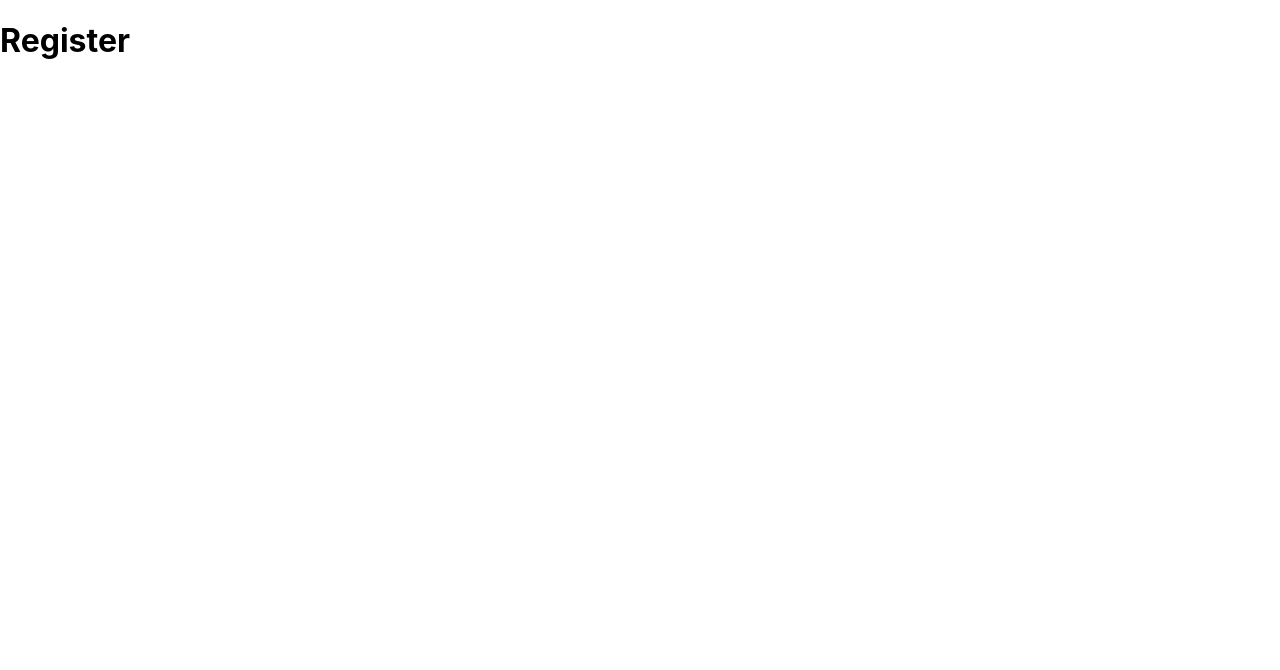
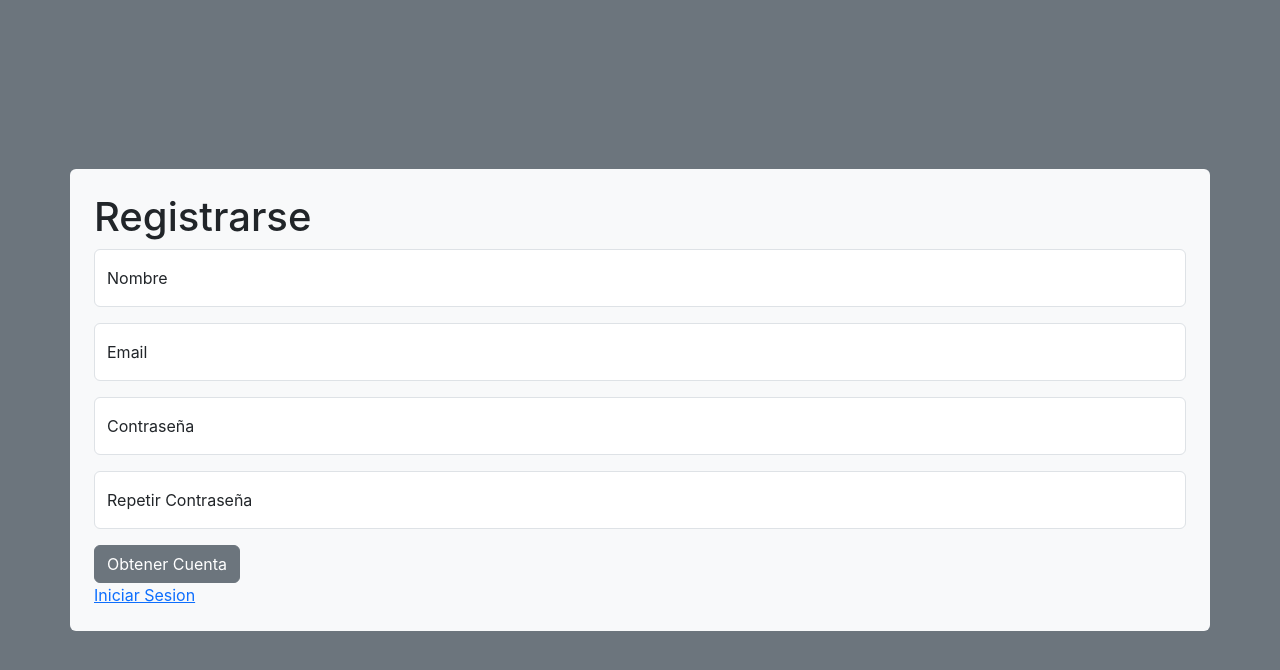
Before and after one commit to lazaronazareno/MERNTasks, a React (Create React App) app in the folder client/: page /register in a window 1280 px wide. Shown: the top 670 px of the page. Built offline with nearby package versions, Linux system fonts and the light colour scheme.

Commit message:
bootstrap,  login form, register form

```diff
--- a/client/public/index.html
+++ b/client/public/index.html
@@ -24,8 +24,8 @@
       work correctly both with client-side routing and a non-root public URL.
       Learn how to configure a non-root public URL by running `npm run build`.
     -->
-    <title>React App</title>
-  </head>
+    <title>Tasks</title>
+    <link href="https://cdn.jsdelivr.net/npm/bootstrap@5.3.0-alpha1/dist/css/bootstrap.min.css" rel="stylesheet" integrity="sha384-GLhlTQ8iRABdZLl6O3oVMWSktQOp6b7In1Zl3/Jr59b6EGGoI1aFkw7cmDA6j6gD" crossorigin="anonymous">  </head>
   <body>
     <noscript>You need to enable JavaScript to run this app.</noscript>
     <div id="root"></div>
--- a/client/src/components/auth/Login.js
+++ b/client/src/components/auth/Login.js
@@ -1,9 +1,75 @@
-import React from 'react'
+import React, { useState } from 'react'
+import { Link } from 'react-router-dom'
 
 const Login = () => {
+  const [values, setValues] = useState({
+    email: '',
+    password: ''
+  })
+  const [error, setError] = useState(false)
+
+  const { email, password } = values
+
+  const onChange = (e) => {
+    setValues({
+      ...values,
+      [e.target.name]: e.target.value
+    })
+  }
+
+  const onSubmit = (e) => {
+    e.preventDefault()
+
+    if (email.trim() === '' || password.trim() === '') {
+      setError(true)
+      return
+    }
+
+    setError(false)
+    console.log(e.target.value)
+  }
   return (
-    <div>
-      <h1>Login</h1>
+    <div className='bg-secondary vh-100 w-100 d-flex align-items-center'>
+      <div className='container p-4 rounded bg-light'>
+        <h1>Iniciar Sesion</h1>
+
+        <form
+          onSubmit={onSubmit}
+        >
+          <div className='form-floating mb-3'>
+            <input
+              type='email'
+              className='form-control'
+              name='email'
+              id='email'
+              placeholder=' '
+              value={email}
+              onChange={onChange}
+            />
+            <label htmlFor='email'>Email</label>
+          </div>
+          <div className='form-floating mb-3'>
+            <input
+              type='password'
+              className='form-control'
+              name='password'
+              id='password'
+              value={password}
+              onChange={onChange}
+              placeholder=' '
+            />
+            <label htmlFor='password'>Contraseña</label>
+          </div>
+
+          <button
+            type='submit'
+            className='btn btn-secondary'
+          >Iniciar Sesion
+          </button>
+        </form>
+
+        <Link to='/register' className='card-link'>Registrarse</Link>
+      </div>
     </div>
   )
 }
--- a/client/src/components/auth/Register.js
+++ b/client/src/components/auth/Register.js
@@ -1,9 +1,115 @@
-import React from 'react'
+import React, { useState } from 'react'
+import { Link } from 'react-router-dom'
 
 const Register = () => {
+  const [values, setValues] = useState({
+    name: '',
+    email: '',
+    password: '',
+    passwordR: ''
+  })
+  const [error, setError] = useState(false)
+  const [errorMessage, setErrorMessage] = useState(null)
+
+  const { name, email, password, passwordR } = values
+
+  const onChange = (e) => {
+    setValues({
+      ...values,
+      [e.target.name]: e.target.value
+    })
+  }
+
+  const onSubmit = (e) => {
+    e.preventDefault()
+
+    if (email.trim() === '' || password.trim() === '' || name.trim() === '' || passwordR.trim() === '') {
+      setError(true)
+      setErrorMessage('Todos los campos son obligatorios')
+      return
+    }
+
+    if (password.length < 6) {
+      setError(true)
+      setErrorMessage('La contraseña debe ser mayor a 6 caracteres')
+      return
+    }
+
+    if (password !== passwordR) {
+      setError(true)
+      setErrorMessage('Las contraseñas no coinciden')
+      return
+    }
+
+    setError(false)
+    console.log(e.target.value)
+  }
   return (
-    <div>
-      <h1>Register</h1>
+    <div className='bg-secondary vh-100 w-100 d-flex align-items-center'>
+      <div className='container p-4 rounded bg-light'>
+        <h1>Registrarse</h1>
+
+        <form
+          onSubmit={onSubmit}
+        >
+          <div className='form-floating mb-3'>
+            <input
+              type='name'
+              className='form-control'
+              name='name'
+              id='name'
+              placeholder=' '
+              value={name}
+              onChange={onChange}
+            />
+            <label htmlFor='name'>Nombre</label>
+          </div>
+          <div className='form-floating mb-3'>
+            <input
+              type='email'
+              className='form-control'
+              name='email'
+              id='email'
+              placeholder=' '
+              value={email}
+              onChange={onChange}
+            />
+            <label htmlFor='email'>Email</label>
+          </div>
+          <div className='form-floating mb-3'>
+            <input
+              type='password'
+              className='form-control'
+              name='password'
+              id='password'
+              placeholder=' '
+              value={password}
+              onChange={onChange}
+            />
+            <label htmlFor='password'>Contraseña</label>
+          </div>
+          <div className='form-floating mb-3'>
+            <input
+              type='password'
+              className='form-control'
+              name='passwordR'
+              id='passwordR'
+              placeholder=' '
+              value={passwordR}
+              onChange={onChange}
+            />
+            <label htmlFor='passwordR'>Repetir Contraseña</label>
+          </div>
+
+          <button
+            type='submit'
+            className='btn btn-secondary'
+          >Obtener Cuenta
+          </button>
+        </form>
+
+        <Link to='/' className='card-link'>Iniciar Sesion</Link>
+      </div>
     </div>
   )
 }
```
